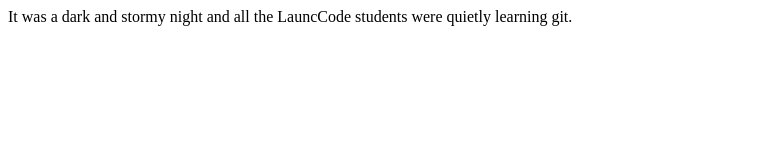
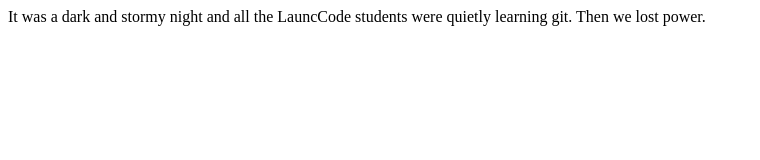
Before and after one commit to hizzity/fireside_story, a plain HTML site: page index.html in a window 1280 px wide. Shown: the whole page, without its empty margins (0-760 px from the left). Drawn offline with Linux system fonts and the light colour scheme.

Commit message:
3rd line added to story

```diff
--- a/index.html
+++ b/index.html
@@ -1,5 +1,8 @@
 <html>
     <boby>
-        <p>It was a dark and stormy night and all the LauncCode students were quietly learning git.</p>
+        <p>It was a dark and stormy night
+            and all the LauncCode students were quietly learning git.
+            Then we lost power.
+        </p>
     </boby>
 </html>
```
